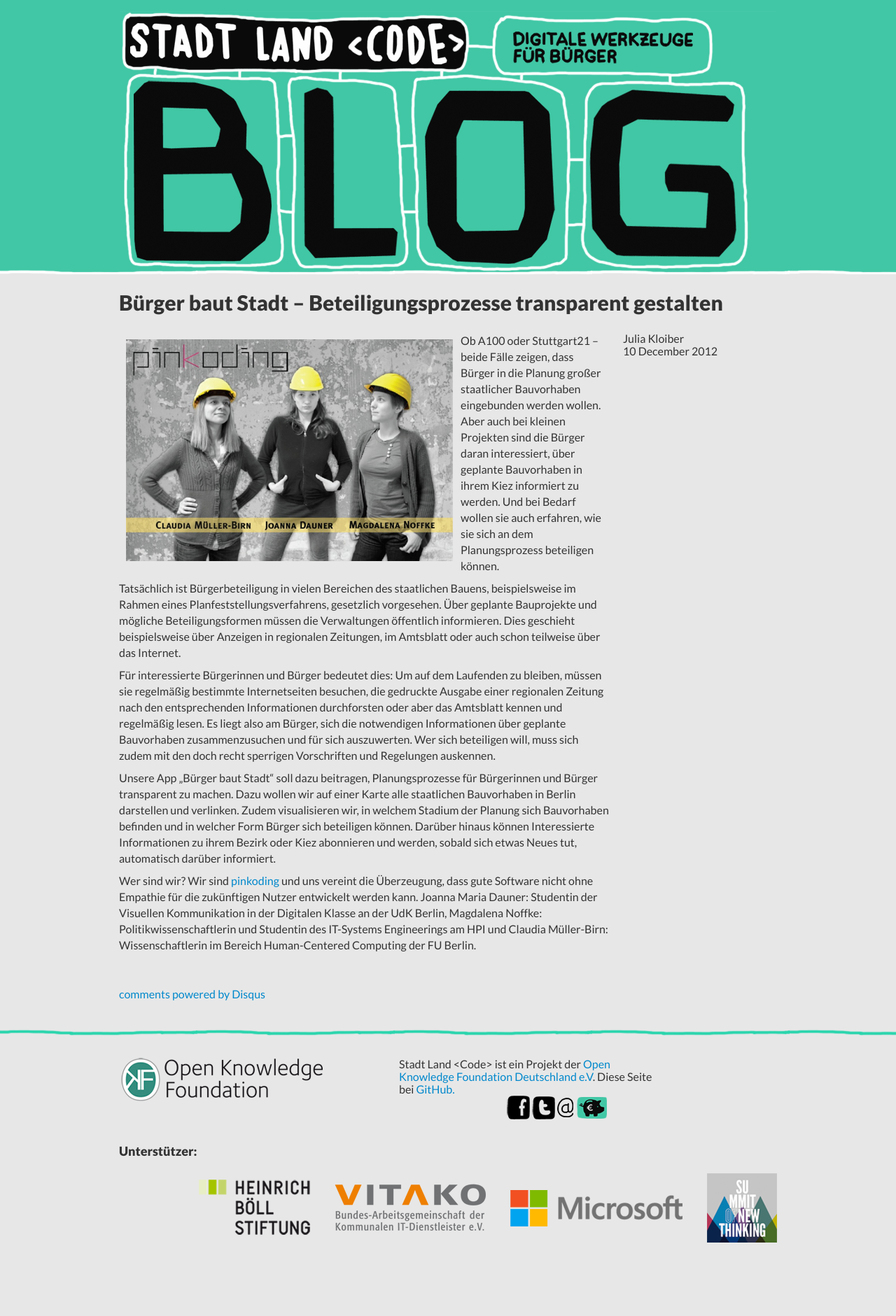
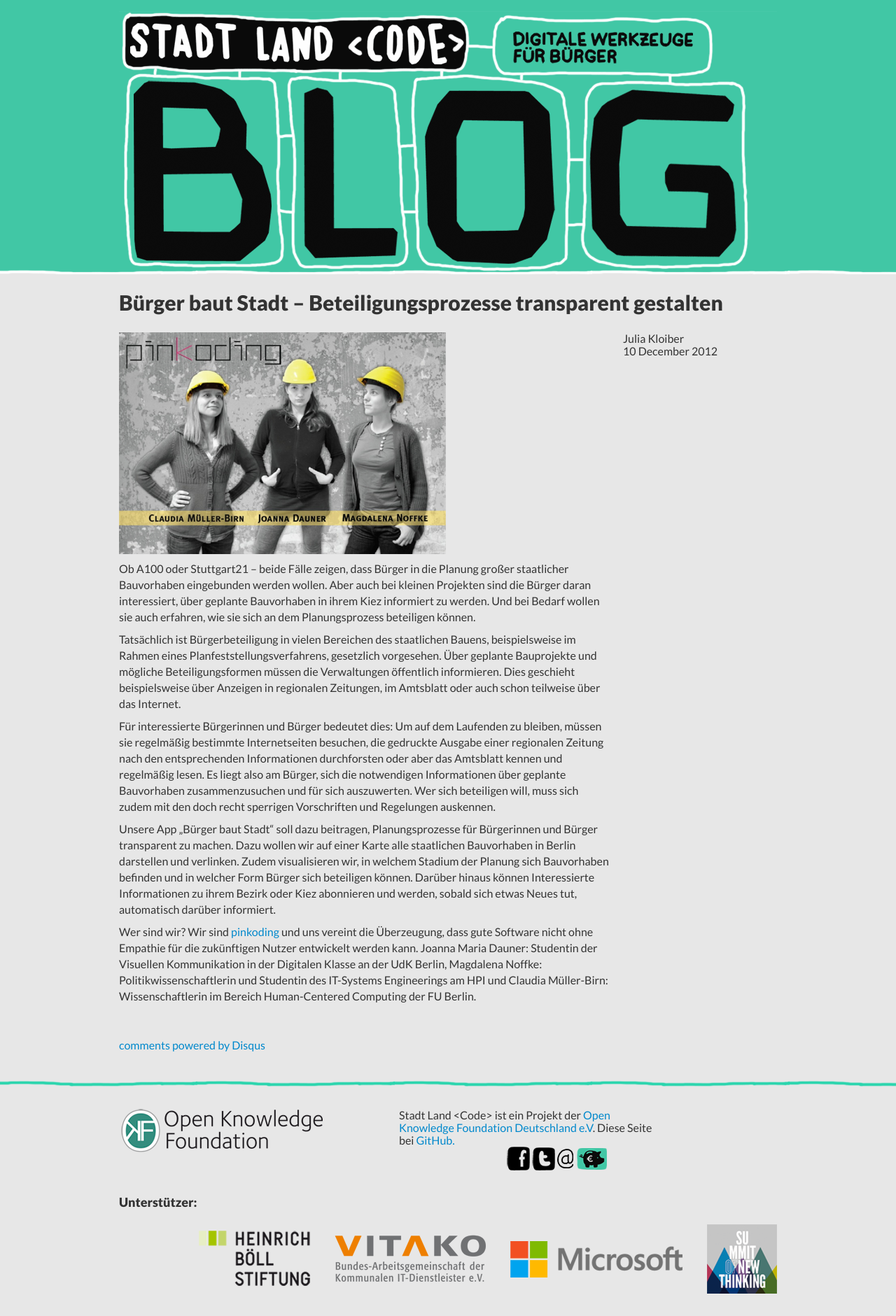
Before and after one commit to okfde/stadtlandcode.de, a Jekyll site: the page built from blog/_posts/2012-12-10-buergerbautstadt.md, in a window 1280 px wide. Shown: the whole page at 70% size. Built offline with Jekyll 4.4.1, drawn with Linux system fonts in a browser that asks for light colours; nearby versions of some CDN libraries; Markdown is read by kramdown in place of the engine named in the settings; comment, search, counter and statistics services are not loaded; before the commit the page ends 1808 px from its top, so only the background shows below that.

Commit message:
neu post

```diff
--- a/blog/_posts/2012-12-10-buergerbautstadt.md
+++ b/blog/_posts/2012-12-10-buergerbautstadt.md
@@ -5,7 +5,7 @@
 published: true
 ---
 
-<div style="float: left; margin: 10px;"><img src="/img/posts/buerger.png"></div>
+![BuergerbautStadt](/img/posts/buerger.png)
 
 Ob A100 oder Stuttgart21 – beide Fälle zeigen, dass Bürger in die Planung großer staatlicher Bauvorhaben eingebunden
 werden wollen. Aber auch bei kleinen Projekten sind die Bürger daran interessiert, über geplante Bauvorhaben in ihrem
```
